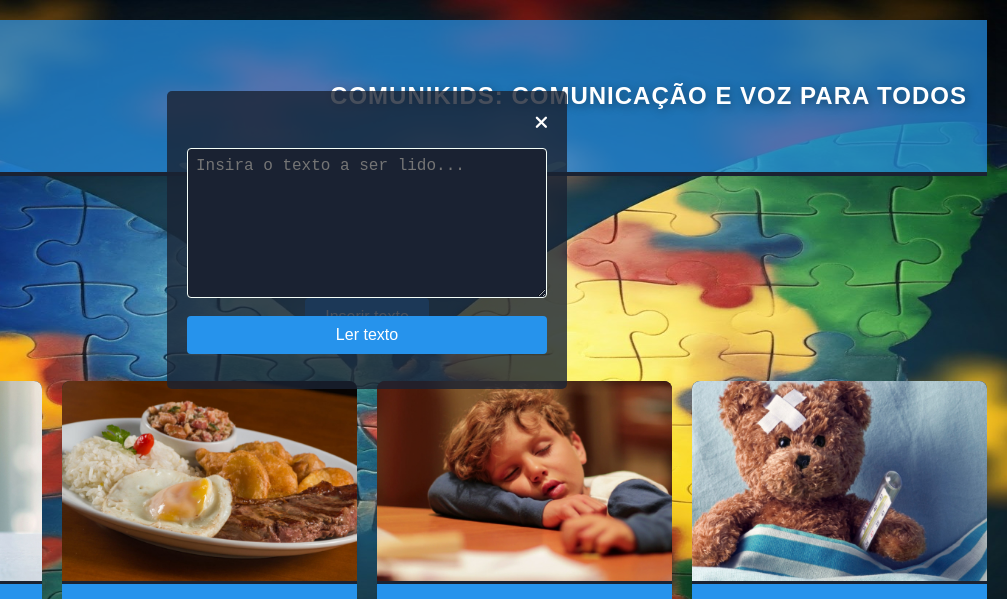
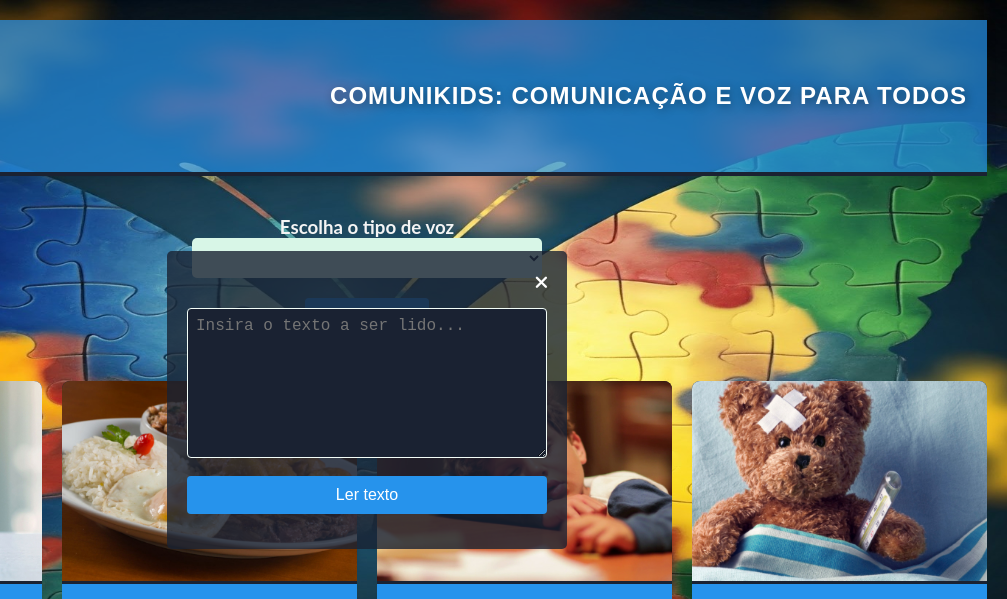
Before and after one commit to previnebrasil/exames, a plain HTML site: page index.html in a window 1280 px wide. Both pictures are taken after a click on the button "Inserir texto". Shown: the top 599 px of the page, 273-1280 px from the left. Drawn offline with Linux system fonts and the light colour scheme.

Commit message:
Update style.css

```diff
--- a/style.css
+++ b/style.css
@@ -7,7 +7,7 @@
 
 /* Estilo do Body - Imagem de fundo para o conteúdo */
 body {
-  background-image: url('/back.jpg'); /* Caminho para a imagem de fundo */
+  background-image: url('./back.jpg'); /* Atualize o caminho para a imagem de fundo */
   background-size: cover; /* Faz com que a imagem cubra toda a área da tela */
   background-position: center; /* Centraliza a imagem */
   background-attachment: fixed; /* Faz a imagem de fundo não se mover ao rolar a página */
@@ -52,7 +52,6 @@ body {
 .company-name {
   font-size: 16px; /* Diminuí o tamanho para ficar mais compacto */
   color: #fff;
-  text-transform: flex;
   font-weight: 600;
   letter-spacing: 1px;
 }
@@ -117,10 +116,10 @@ select {
 /* Caixa de texto para inserir texto */
 .text-box {
   display: none;
-  position: absolute;
-  top: 30%;
+  position: fixed; /* Alterado para 'fixed' para manter o modal fixo na tela */
+  top: 50%;
   left: 50%;
-  transform: translate(-50%, -50%);
+  transform: translate(-50%, -50%); /* Centralização eficiente */
   background-color: rgba(26, 34, 50, 0.8); /* Fundo escuro com opacidade */
   color: #fff;
   padding: 20px;
```
